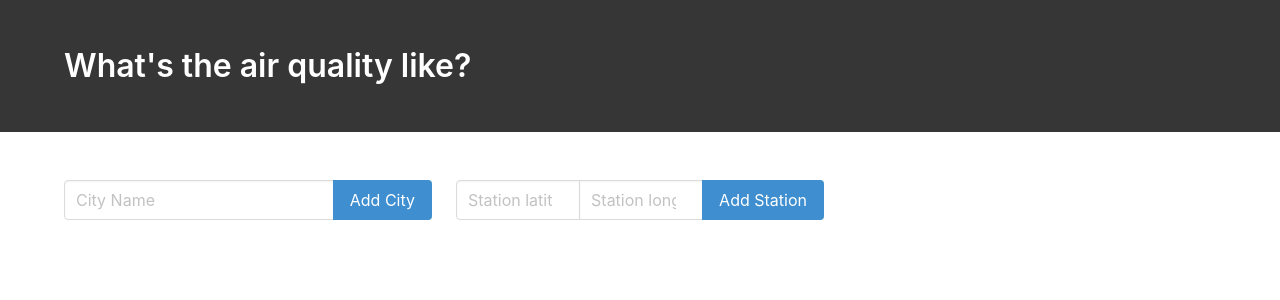
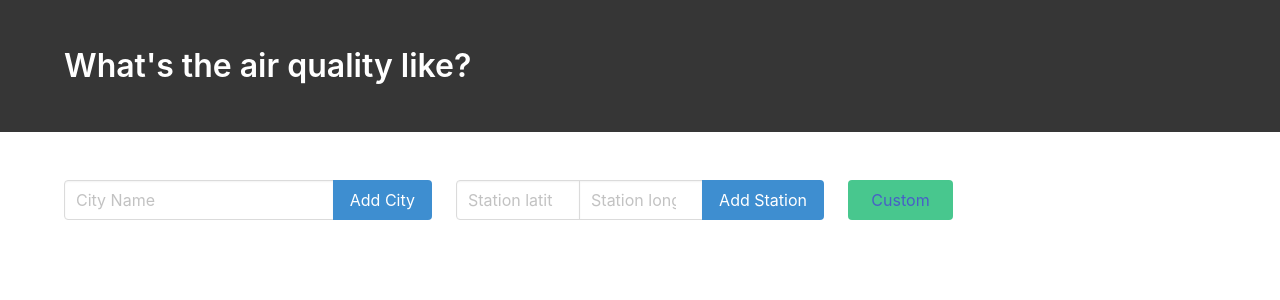
Before and after one commit to 110kc3/python_weather_api, a Django app: page /pollution/ in a window 1280 px wide. Shown: the top 300 px of the page. Run offline with Django 3.2, Linux system fonts and the light colour scheme; data that the repository does not hold is empty; some libraries are stand-ins or nearby versions.

Commit message:
Button for redirect with info on hover

```diff
--- a/dj_ango/pollution_master/pollution/templates/pollution/pollution.html
+++ b/dj_ango/pollution_master/pollution/templates/pollution/pollution.html
@@ -14,17 +14,54 @@
 
     <link rel="stylesheet" href="https://cdn.jsdelivr.net/npm/bulma@0.9.1/css/bulma.min.css" />
 
-    <!-- template tag that generates the absolute URL of static files.
-    {% load static %}
+    <!-- template tag that generates the absolute URL of static files. -->
+    <!-- {% load static %}
 
-    <link rel="stylesheet" type="text/css" href="{% static 'pollution/style.css' %}"> -->
+    <link rel="stylesheet" type="text/css" href="{% static 'pollution/style.css' %}">  -->
 
-    <!-- <style>
-        .content {
-          font-size: 120%;
-          background-color: red;
+    <style>
+      dfn {
+
+
+        padding: 0 0.4em;
+        cursor: help;
+        font-style: normal;
+        position: relative;
         }
-    </style> -->
+        dfn::after {
+        content: attr(data-info);
+        display: inline;
+        position: absolute;
+        top: 22px; left: 0;
+        opacity: 0;
+        width: 230px;
+        font-size: 13px;
+        font-weight: 700;
+        line-height: 1.5em;
+        padding: 0.5em 0.8em;
+        background: rgba(0,0,0,0.8);
+        color: #fff;
+        pointer-events: none; /* This prevents the box from apearing when hovered. */
+        transition: opacity 250ms, top 250ms;
+        }
+        dfn::before {
+        content: '';
+        display: block;
+        position: absolute;
+        top: 12px; left: 20px;
+        opacity: 0;
+        width: 0; height: 0;
+        border: solid transparent 5px;
+        border-bottom-color: rgba(0,0,0,0.8);
+        transition: opacity 250ms, top 250ms;
+        }
+        dfn:hover {z-index: 2;} /* Keeps the info boxes on top of other elements */
+        dfn:hover::after,
+        dfn:hover::before {opacity: 1;}
+        dfn:hover::after {top: 30px;}
+        dfn:hover::before {top: 20px;}
+
+    </style>
 
 </head>
 
@@ -42,7 +79,7 @@
     <section class="section">
         <div class="container">
             <div class="columns">
-                <div class="column  is-4">
+                <div class="column  is-one-third">
                     <form method="POST">
                         {% csrf_token %}
                         <div class="field has-addons">
@@ -78,6 +115,13 @@
                         </div>
                     </form>
                 </div>
+                <!-- <a class="btn btn-primary" href="/admin">Text redirect</a> -->
+                <div class="column is-one-third ">
+                    <button class="button is-success"><a href="/pollution/custom"> <dfn data-info="Get data from your custom stations">Custom</dfn></a></button>
+
+
+                </div>
+                <!-- <input type="checkbox" id="scales" name="scales" checked> -->
             </div>
 
         </div>
--- a/dj_ango/pollution_master/pollution/views.py
+++ b/dj_ango/pollution_master/pollution/views.py
@@ -191,7 +191,7 @@ def index(request):
 
 
 def custom(request):
+    # response = "You're looking at the custom station index."
+    # return HttpResponse(response)
     response = "You're looking at the custom station index."
-    return HttpResponse(response)
-    #   response = "You're looking at the custom station index."
-    # return render(request, 'custom/custom.html', response)
+    return render(request, 'custom/custom.html')
```
Also changed, not shown: dj_ango/pollution_master/pollution/static/pollution/style.css (+91 -2 lines).
